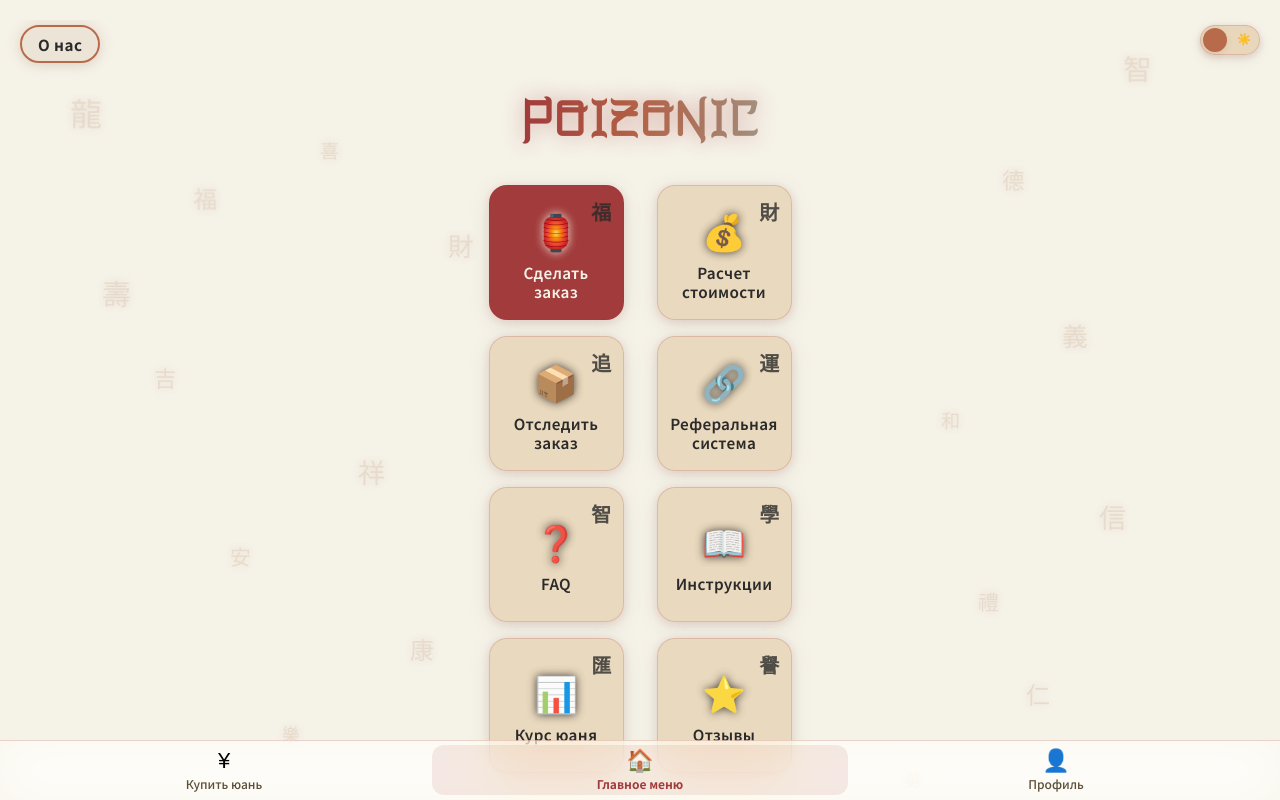
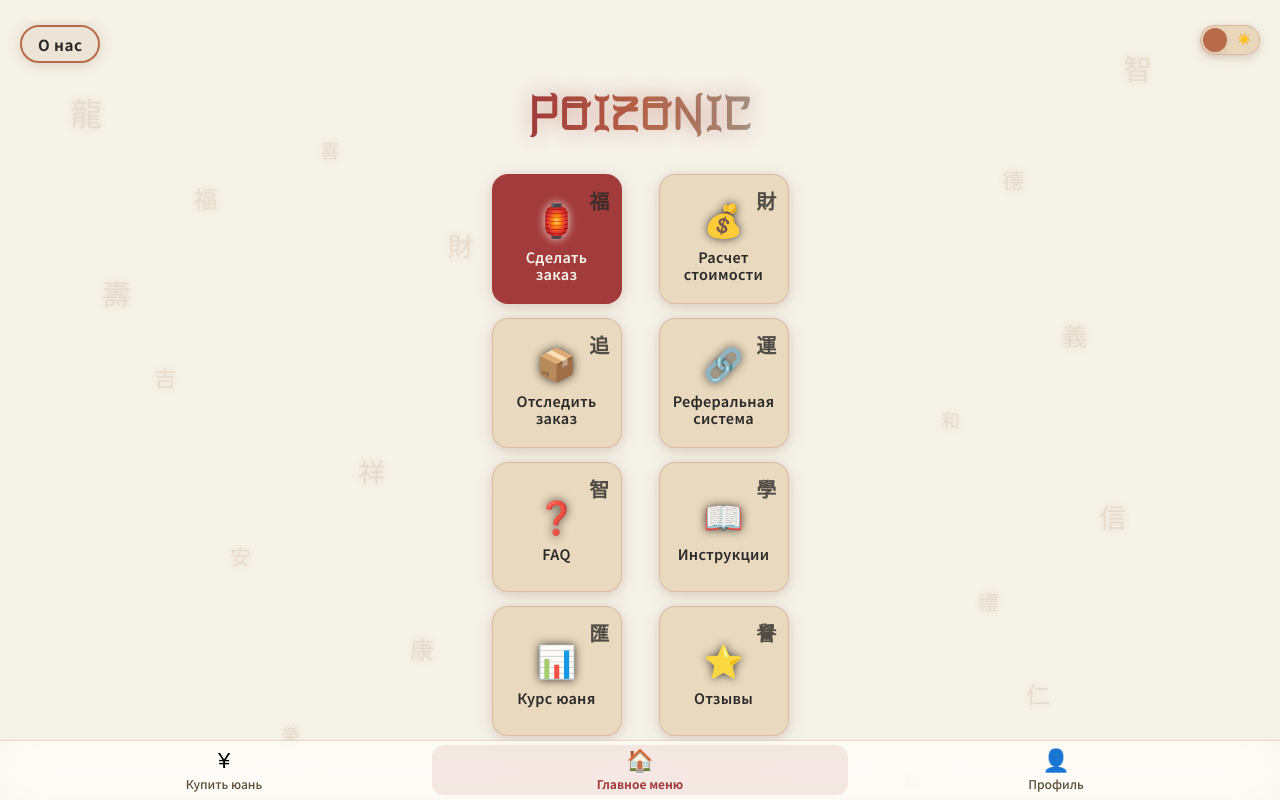
Before and after one commit to TeamUs/VKR2026, a React (Vite) app in the folder frontend/: page / in a window 1280 px wide. Built offline with nearby package versions, Linux system fonts and the light colour scheme.

Commit message:
Исправления багов 2

```diff
--- a/frontend/src/components/MainMenu.tsx
+++ b/frontend/src/components/MainMenu.tsx
@@ -137,10 +137,10 @@ const WelcomeTitle = styled.h1`
   position: relative;
   z-index: 2;
   font-family: 'Music Warrior', 'Noto Sans SC', 'PingFang SC', 'Hiragino Sans GB', 'Microsoft YaHei', 'WenQuanYi Micro Hei', sans-serif;
-  font-size: 3.2rem;
+  font-size: 3rem;
   font-weight: 400;
   color: var(--text-primary);
-  margin-bottom: 6px;
+  margin-bottom: 5px;
   letter-spacing: -0.02em;
   text-shadow: 0 0 20px rgba(162, 59, 59, 0.4);
   background: linear-gradient(90deg,
@@ -152,22 +152,22 @@ const WelcomeTitle = styled.h1`
   background-clip: text;
   text-align: center;
   margin: 0;
-  margin-top: 15px;
+  margin-top: 12px;
   text-transform: uppercase;
 
   @media (max-width: 480px) {
-    font-size: 2.8rem;
-    margin-top: 12px;
+    font-size: 2.6rem;
+    margin-top: 10px;
   }
 
   @media (max-height: 700px) {
-    font-size: 2.6rem;
-    margin-top: 10px;
-    margin-bottom: 4px;
+    font-size: 2.4rem;
+    margin-top: 8px;
+    margin-bottom: 3px;
   }
 
   @media (max-height: 700px) and (max-width: 480px) {
-    font-size: 2.2rem;
+    font-size: 2rem;
   }
 `;
 
@@ -181,12 +181,12 @@ const WelcomeSubtitle = styled.p`
   position: relative;
   z-index: 2;
   font-family: 'Inter', Arial, sans-serif;
-  font-size: 1rem;
+  font-size: 0.95rem;
   color: var(--text-primary);
-  margin-bottom: 30px;
+  margin-bottom: 25px;
   opacity: 1;
   font-weight: 500;
-  line-height: 1.5;
+  line-height: 1.4;
   max-width: 320px;
   margin-left: auto;
   margin-right: auto;
@@ -194,15 +194,15 @@ const WelcomeSubtitle = styled.p`
   padding: 0 20px;
 
   @media (max-width: 480px) {
-    font-size: 0.95rem;
-    margin-bottom: 25px;
+    font-size: 0.9rem;
+    margin-bottom: 20px;
     max-width: 280px;
-    line-height: 1.4;
+    line-height: 1.35;
   }
 
   @media (max-height: 700px) {
-    margin-bottom: 18px;
-    font-size: 0.9rem;
+    margin-bottom: 15px;
+    font-size: 0.85rem;
   }
 `;
 
@@ -291,41 +291,41 @@ const AboutUsButton = styled.button<{ $isDark: boolean }>`
 const MenuGrid = styled.div`
   display: grid;
   grid-template-columns: repeat(2, 1fr);
-  gap: 16px;
+  gap: 14px;
   max-width: 360px;
   margin: 0 auto;
-  padding: 15px 20px 75px 20px;
+  padding: 12px 20px 70px 20px;
   justify-items: center;
 
   @media (max-width: 480px) {
-    gap: 14px;
+    gap: 12px;
     max-width: 320px;
-    padding: 12px 15px 70px 15px;
+    padding: 10px 15px 65px 15px;
   }
 
   @media (max-height: 700px) {
-    gap: 12px;
-    padding: 12px 20px 65px 20px;
+    gap: 11px;
+    padding: 10px 20px 60px 20px;
   }
 
   @media (max-height: 700px) and (max-width: 480px) {
-    gap: 10px;
-    padding: 10px 15px 60px 15px;
+    gap: 9px;
+    padding: 8px 15px 55px 15px;
   }
 `;
 
 const MenuButton = styled.button<{ $variant?: 'primary' | 'secondary'; $isDark: boolean }>`
   position: relative;
   z-index: 2;
-  padding: 18px;
+  padding: 16px;
   border: 1px solid var(--border-color);
-  border-radius: 18px;
+  border-radius: 16px;
   background: ${props => props.$variant === 'primary'
     ? 'var(--matte-red)'
     : props.$isDark ? 'rgba(42, 42, 42, 0.8)' : 'rgba(230, 211, 179, 0.8)'};
   color: ${props => props.$variant === 'primary' ? 'var(--bg-primary)' : 'var(--text-primary)'};
   font-family: 'Noto Sans SC', 'Inter', Arial, sans-serif;
-  font-size: 0.95rem;
+  font-size: 0.9rem;
   font-weight: 600;
   cursor: pointer;
   transition: all 0.3s cubic-bezier(0.4, 0, 0.2, 1);
@@ -335,32 +335,32 @@ const MenuButton = styled.button<{ $variant?: 'primary' | 'secondary'; $isDark:
   backdrop-filter: blur(10px);
   letter-spacing: 0.02em;
   overflow: hidden;
-  width: 135px;
-  height: 135px;
+  width: 130px;
+  height: 130px;
   display: flex;
   flex-direction: column;
   align-items: center;
   justify-content: center;
 
   @media (max-width: 480px) {
-    width: 120px;
-    height: 120px;
-    padding: 16px;
-    font-size: 0.9rem;
-  }
-
-  @media (max-height: 700px) {
-    width: 125px;
-    height: 125px;
+    width: 115px;
+    height: 115px;
     padding: 14px;
     font-size: 0.85rem;
   }
 
-  @media (max-height: 700px) and (max-width: 480px) {
-    width: 110px;
-    height: 110px;
+  @media (max-height: 700px) {
+    width: 120px;
+    height: 120px;
     padding: 12px;
     font-size: 0.8rem;
+  }
+
+  @media (max-height: 700px) and (max-width: 480px) {
+    width: 105px;
+    height: 105px;
+    padding: 10px;
+    font-size: 0.75rem;
   }
 
   &::before {
@@ -425,8 +425,8 @@ const MenuButton = styled.button<{ $variant?: 'primary' | 'secondary'; $isDark:
 
 const ButtonIcon = styled.span<{ $isDark?: boolean }>`
   display: block;
-  font-size: 2.2rem;
-  margin-bottom: 8px;
+  font-size: 2rem;
+  margin-bottom: 7px;
   color: inherit;
   opacity: 0.9;
   text-shadow: 0 0 10px currentColor;
@@ -434,18 +434,18 @@ const ButtonIcon = styled.span<{ $isDark?: boolean }>`
   filter: ${props => props.$isDark ? 'brightness(2.5) contrast(1.5) saturate(1.2)' : 'none'};
 
   @media (max-width: 480px) {
-    font-size: 2rem;
-    margin-bottom: 7px;
+    font-size: 1.85rem;
+    margin-bottom: 6px;
   }
 
   @media (max-height: 700px) {
-    font-size: 1.9rem;
-    margin-bottom: 7px;
+    font-size: 1.75rem;
+    margin-bottom: 6px;
   }
 
   @media (max-height: 700px) and (max-width: 480px) {
-    font-size: 1.8rem;
-    margin-bottom: 5px;
+    font-size: 1.65rem;
+    margin-bottom: 4px;
   }
 
   ${MenuButton}:hover & {
@@ -457,21 +457,21 @@ const ButtonIcon = styled.span<{ $isDark?: boolean }>`
 
 const ButtonText = styled.span`
   display: block;
-  font-size: 0.95rem;
-  line-height: 1.25;
+  font-size: 0.9rem;
+  line-height: 1.2;
   font-weight: 600;
   letter-spacing: 0.02em;
   text-align: center;
   transition: all 0.3s ease;
 
   @media (max-width: 480px) {
-    font-size: 0.9rem;
-    line-height: 1.2;
+    font-size: 0.85rem;
+    line-height: 1.15;
   }
 
   @media (max-height: 700px) {
-    font-size: 0.85rem;
-    line-height: 1.2;
+    font-size: 0.8rem;
+    line-height: 1.15;
   }
 
   ${MenuButton}:hover & {
```
